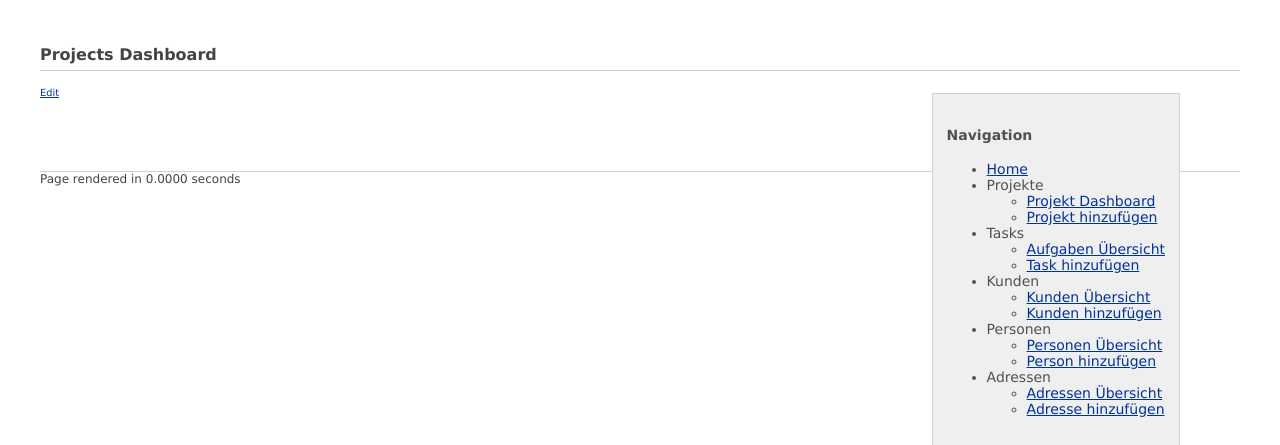
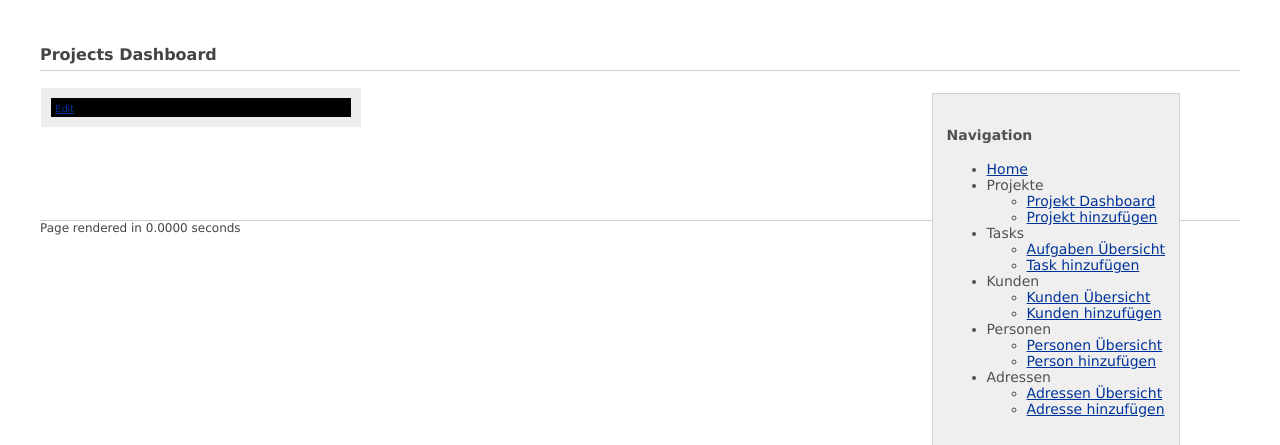
Before and after one commit to hquadrat/H2TaskTracker, a CodeIgniter app: page / in a window 1280 px wide. Shown: the top 445 px of the page. Run offline with CodeIgniter, Linux system fonts and the light colour scheme; data that the repository does not hold is empty.

Commit message:
Dashboard GUI started

```diff
--- a/application/views/project_dashboard.php
+++ b/application/views/project_dashboard.php
@@ -24,13 +24,15 @@
 <?php
 	//var_dump($projects);
 ?>
+<div id="dashboard_container">
 
+<ul id="project_dashboard">
 <?php
 
 $namechecker = $projects[0]->projectname;
 
 ?>
-<div>
+<li>
 	<h2><?php echo $projects[0]->projectname;?> <?php echo anchor('projectform/'.$projects[0]->projectid.'/edit', 'Edit', array('class' => 'edit')); ?></h2>
 	<ul>
 <?php
@@ -41,8 +43,8 @@ foreach ($projects as $item) {
 		$namechecker = $item->projectname;
 ?>
 	</ul>
-</div>
-<div>
+</li>
+<li>
 	<h2><?php echo $item->projectname;?> <?php echo anchor('project/projectform/'.$item->projectid, 'Edit', array('class' => 'edit')); ?></h2>
 	<ul>
 
@@ -51,10 +53,16 @@ foreach ($projects as $item) {
 
 ?>
 
-		<li><p><?php echo $item->taskname;?> <?php echo anchor('task/taskform/'.$item->taskid, 'Edit', array('class' => 'edit')); ?><br /><?php echo $item->taskdescription;?></p></li>
+		<li><?php echo $item->taskname;?> <?php echo anchor('task/taskform/'.$item->taskid, 'Edit', array('class' => 'edit')); ?><br /><span class="taskdescription"><?php echo $item->taskdescription;?></span></li>
 
 <?php } ?>
+</ul>
+</li>
+</ul>
+
 </div>
+
+<br clear="all" />
 
 <p id="footer">Page rendered in {elapsed_time} seconds</p>
 
--- a/application/views/statics/css.php
+++ b/application/views/statics/css.php
@@ -1,3 +1,5 @@
 <link rel="stylesheet" href='<?php echo base_url(); ?>/statics/css/framework.css' type="text/css" media="screen, projection" />
 <link rel="stylesheet" href='<?php echo base_url(); ?>/statics/css/texts.css' type="text/css" media="screen, projection" />
 <link rel="stylesheet" href='<?php echo base_url(); ?>/statics/css/forms.css' type="text/css" media="screen, projection" />
+
+<link rel="stylesheet" href='<?php echo base_url(); ?>/statics/css/project_dashboard.css' type="text/css" media="screen, projection" />
--- /dev/null
+++ b/statics/css/project_dashboard.css
@@ -0,0 +1,56 @@
+/*
+	Document   : project_dashboard
+	Created on : 24.06.2011, 01:13:08
+	Author     : hquadrat
+	Description: Design Project list as draggable boxes
+
+	Inspiration: http://line25.com/tutorials/how-to-create-a-pure-css-polaroid-photo-gallery
+
+*/
+
+#dashboard_container {
+	padding: 1em 0;
+	width: 80%;
+}
+
+#project_dashboard {
+	list-style-type: none;
+	padding: 0;
+	margin: 0;
+}
+#project_dashboard li {
+	float: left;
+	position: relative;
+	width: 300px;
+	padding: 10px;
+	margin: 0 1.5em 1.5em 0;
+	background-color: #eee;
+	border: 1px solid #fff;
+	-moz-box-shadow: 0px 2px 15px #333;
+
+	font-size: 95%;
+
+}
+
+#project_dashboard li ul {
+	list-style-type: none;
+	padding: 0;
+	margin: 0;
+}
+
+#project_dashboard li ul li {
+	float: none;
+	width: 100%;
+	padding: 0;
+	margin: 1em 0 0 0;
+	background-color: #fff;
+	border: 0;
+	-moz-box-shadow: 0 0 0;
+}
+
+#project_dashboard li h2 {
+	background-color: #000000;
+	color: #ffffff;
+	margin: 0 0 auto 0;
+	padding: 0.1em 0.3em;
+}
```
